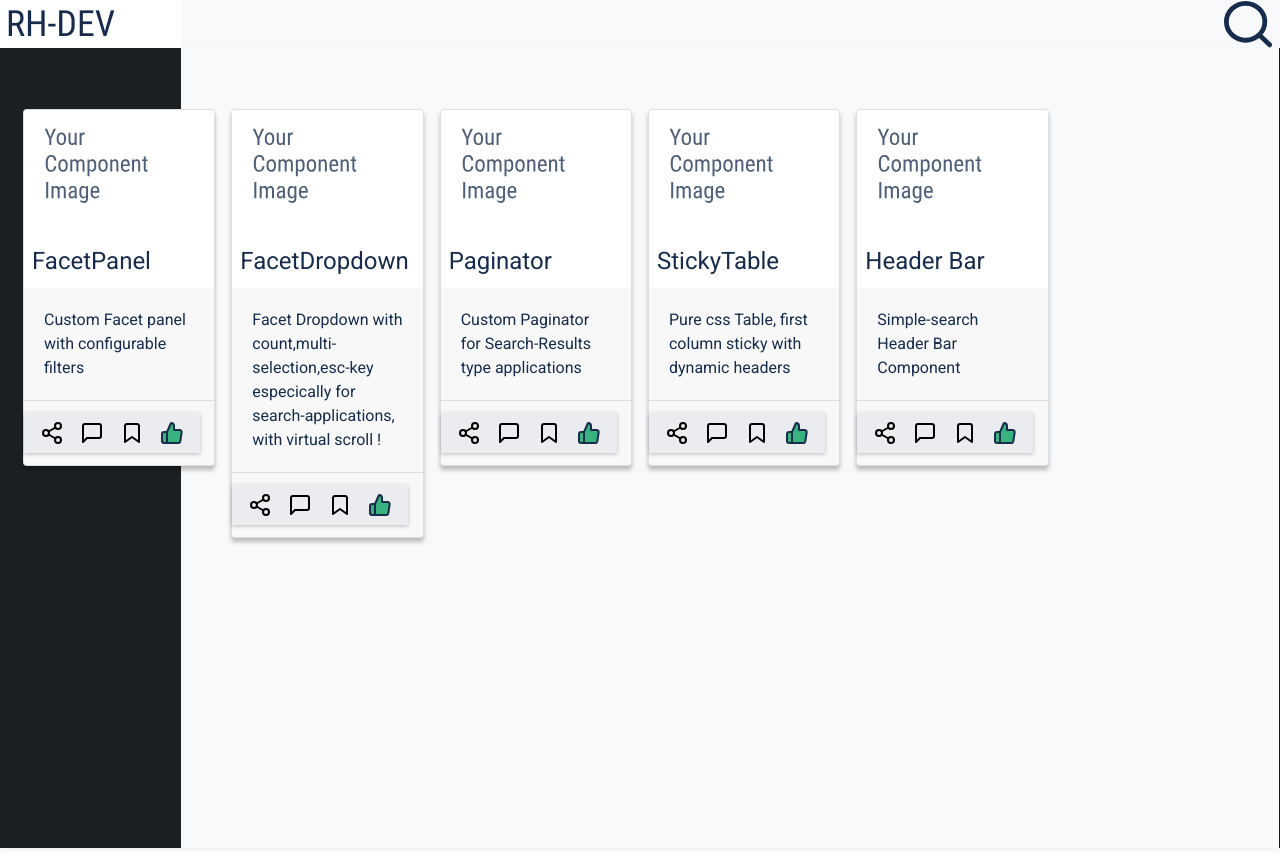
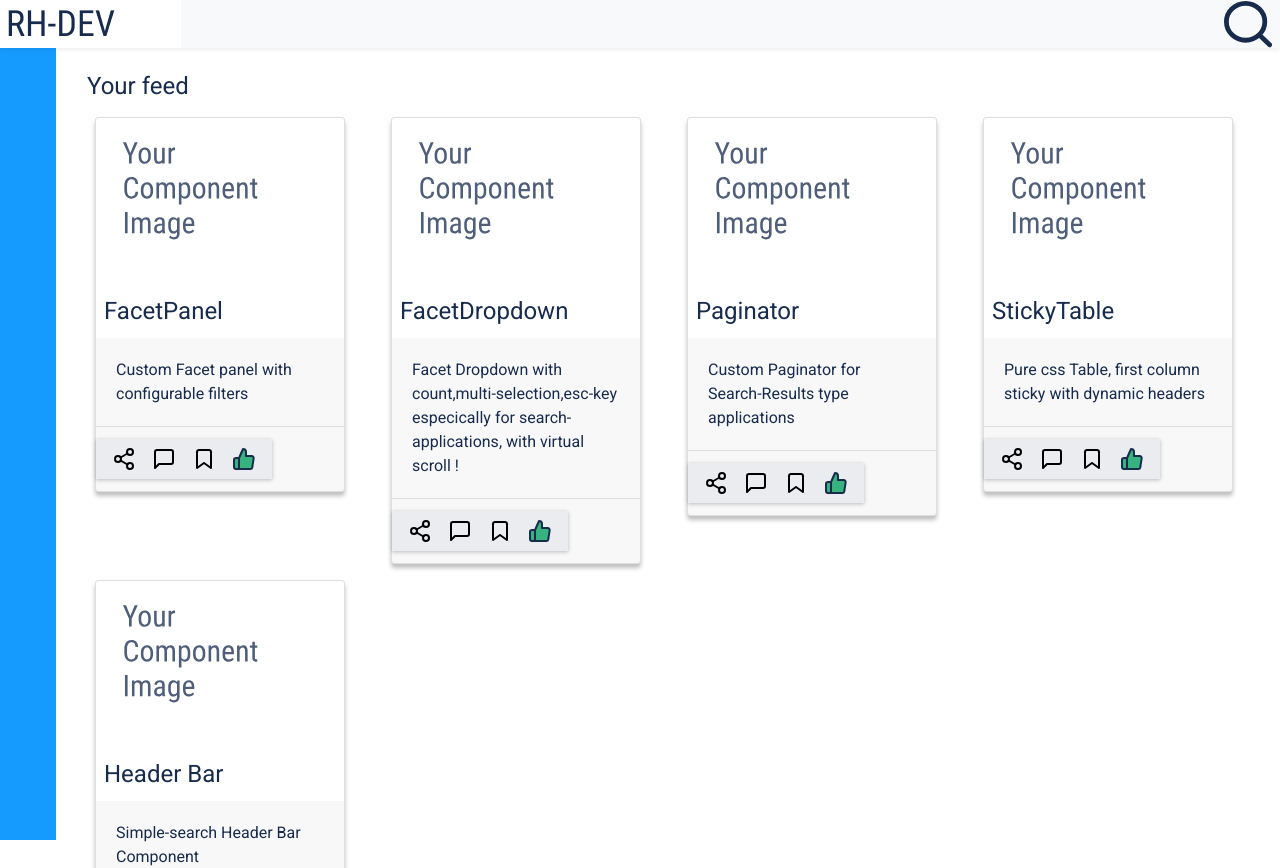
Before and after one commit to ramHruday/rh-dev, a React (Create React App) app: page /library in a window 1280 px wide. Shown: the top 868 px of the page. Before the commit the page ends 800 px from the top, so only its background shows below. Built offline with nearby package versions, Linux system fonts and the light colour scheme.

Commit message:
layout changes and main page refratcor

```diff
--- a/src/App.tsx
+++ b/src/App.tsx
@@ -6,26 +6,31 @@ import './App.css';
 import HeaderBar from './components/header-bar/header-bar';
 import PlayGround from './containers/playground/playground';
 import SideNavBar from './containers/side-nav/side-nav';
-import MainPage from './module/main-page/main-page';
+import Library from './module/component-library/component-library';
+import Home from './module/home/home';
 
 const App: React.FC = () => {
   return (
-    <div className="App">
+    <div className="wrapper h-100">
+      <HeaderBar brandName="RH-DEV" />
+      <div className="d-flex h-100">
         <SideNavBar />
-
-      <HeaderBar brandName="RH-DEV" />
+        <div className="p-4 ml-5 mt-5">
           <Router>
             <Switch>
               <Route path="/play/:componentId">
                 <PlayGround />
               </Route>
+              <Route path="/library">
+                <Library />
+              </Route>
               <Route path="/">
-            <div className="pt-3">
-              <MainPage />
-            </div>
+                <Home />
               </Route>
             </Switch>
           </Router>
+        </div>
+      </div>
     </div>
   );
 };
--- a/src/components/header-bar/header-bar.scss
+++ b/src/components/header-bar/header-bar.scss
@@ -6,3 +6,8 @@
   width: 13rem;
   font-size: xx-large;
 }
+
+.app-header {
+  position: fixed;
+  z-index: 9999;
+}
--- a/src/components/header-bar/header-bar.tsx
+++ b/src/components/header-bar/header-bar.tsx
@@ -16,7 +16,7 @@ const HeaderBar: React.FC<IHeaderBarProps> = props => {
       <header
         className={`app-header shadow-sm d-flex justify-content-between w-100 align-items-stretch flex-row ${props.className}`}
       >
-        <div className="px-2 head-logo">
+        <div className="px-2 head-logo bg-white">
           <img src={brandName} alt={props.brandName} className="pb-2" />
         </div>
         <div className="bg-light w-100 d-flex justify-content-end pr-2">
--- a/src/containers/side-nav/side-nav.scss
+++ b/src/containers/side-nav/side-nav.scss
@@ -1,17 +1,12 @@
 .app-nav {
+  top: 3rem;
   position: fixed;
-  top: 48px;
-  bottom: 22px;
   left: 0px;
-  display: flex;
-  flex-direction: column;
   width: 3.5rem;
-  height: 100%;
+  height: calc(100vh - 0.5rem);
   color: rgba(255, 255, 255, 0.6);
   font-size: 1.4rem;
   -webkit-box-align: center;
   align-items: center;
-  background-color: rgb(28, 32, 34);
-  border-right: 1px solid rgb(17, 21, 24);
-  flex: 0 0 3.5rem;
+  background-color: #159bfd;
 }
--- a/src/containers/side-nav/side-nav.tsx
+++ b/src/containers/side-nav/side-nav.tsx
@@ -4,9 +4,8 @@ import './side-nav.scss';
 
 const SideNavBar: React.FC = () => {
   return (
-    <nav className="app-nav shadow-sm d-flex justify-content-between w-100 align-items-stretch flex-row">
+    <nav className="app-nav">
       <div className="px-2 head-logo"></div>
-      <div className="bg-light w-100 d-flex justify-content-end pr-2"></div>
     </nav>
   );
 };
--- a/src/index.scss
+++ b/src/index.scss
@@ -3,8 +3,8 @@
 
 body {
   margin: 0;
-  font-family: "Roboto", "Oxygen", "Segoe UI", "Ubuntu", "Cantarell",
-    "Fira Sans", "Droid Sans", "Helvetica Neue", sans-serif;
+  font-family: "Roboto", "Segoe UI", "Ubuntu", "Cantarell", "Fira Sans",
+    "Droid Sans", "Helvetica Neue", sans-serif;
   -webkit-font-smoothing: antialiased;
   -moz-osx-font-smoothing: grayscale;
   color: #172b4d;
--- a/src/module/main-page/main-page.tsx
+++ b/src/module/component-library/component-library.tsx
@@ -1,19 +1,18 @@
 import React from 'react';
+import { Container, Row } from 'react-bootstrap';
 import Col from 'react-bootstrap/Col';
-import Container from 'react-bootstrap/Container';
-import Row from 'react-bootstrap/Row';
 
 import ComponentLibrary from '../../assets/json/components.json';
 import DeckCard from '../../containers/deck-card/deck-card';
 
-const MainPage: React.FC = () => {
+const Library: React.FC = () => {
   return (
     <Container fluid>
       <h1 className="abbr">Your feed</h1>
-      <Row noGutters>
+      <Row>
         {ComponentLibrary.length > 0 ? (
           ComponentLibrary.map((component: any) => (
-            <Col sm="12" md="2">
+            <Col sm="12" md="6" lg="3">
               <DeckCard component={component} />
             </Col>
           ))
@@ -25,4 +24,4 @@ const MainPage: React.FC = () => {
   );
 };
 
-export default MainPage;
+export default Library;
--- /dev/null
+++ b/src/module/home/home.tsx
@@ -0,0 +1,13 @@
+import React from 'react';
+import { Container, Row } from 'react-bootstrap';
+
+const Home: React.FC = () => {
+  return (
+    <Container fluid>
+      <h2>Your feed</h2>
+      <Row></Row>
+    </Container>
+  );
+};
+
+export default Home;
```
Lines whose indentation alone changed are shown as unchanged.
